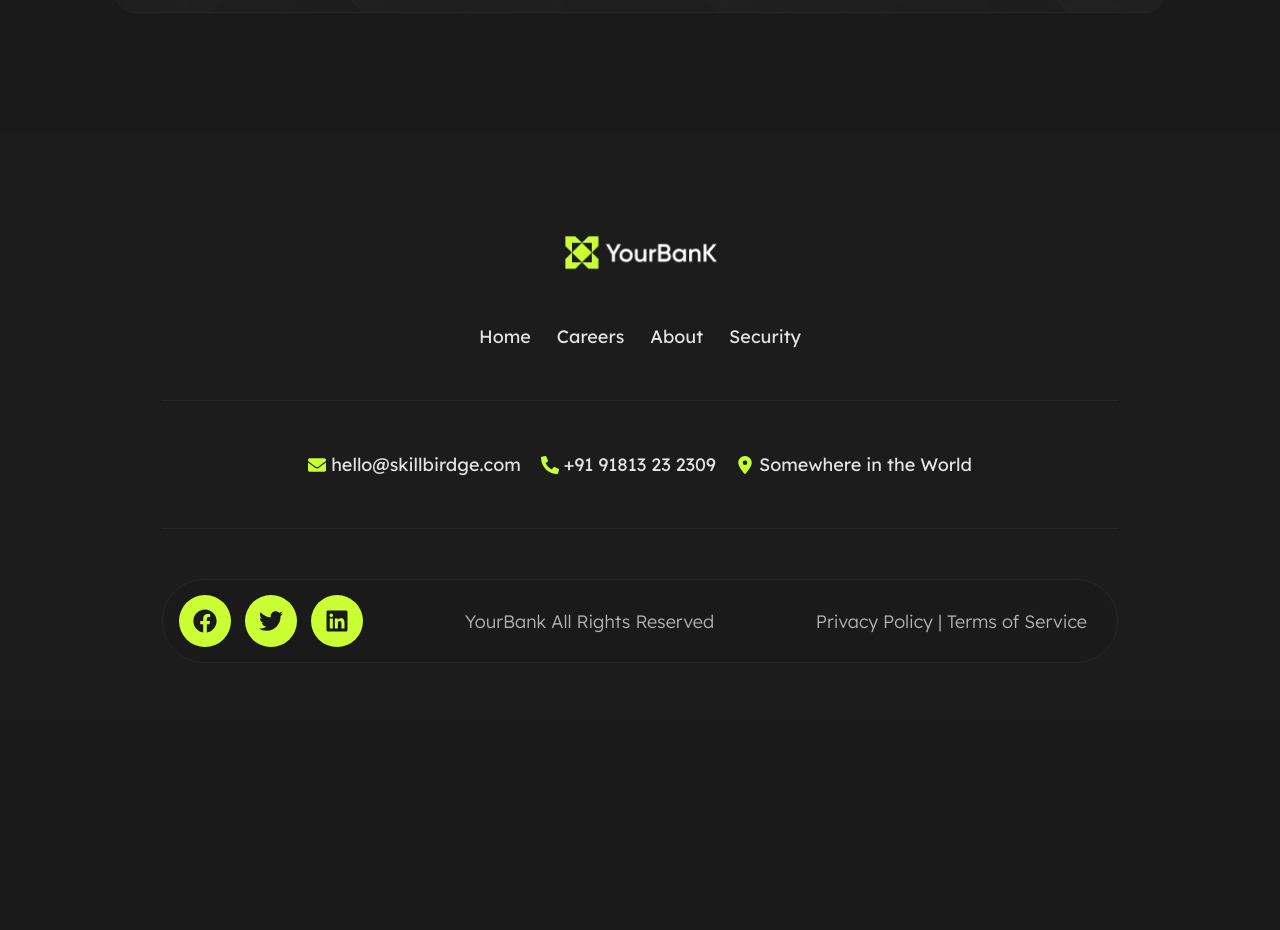
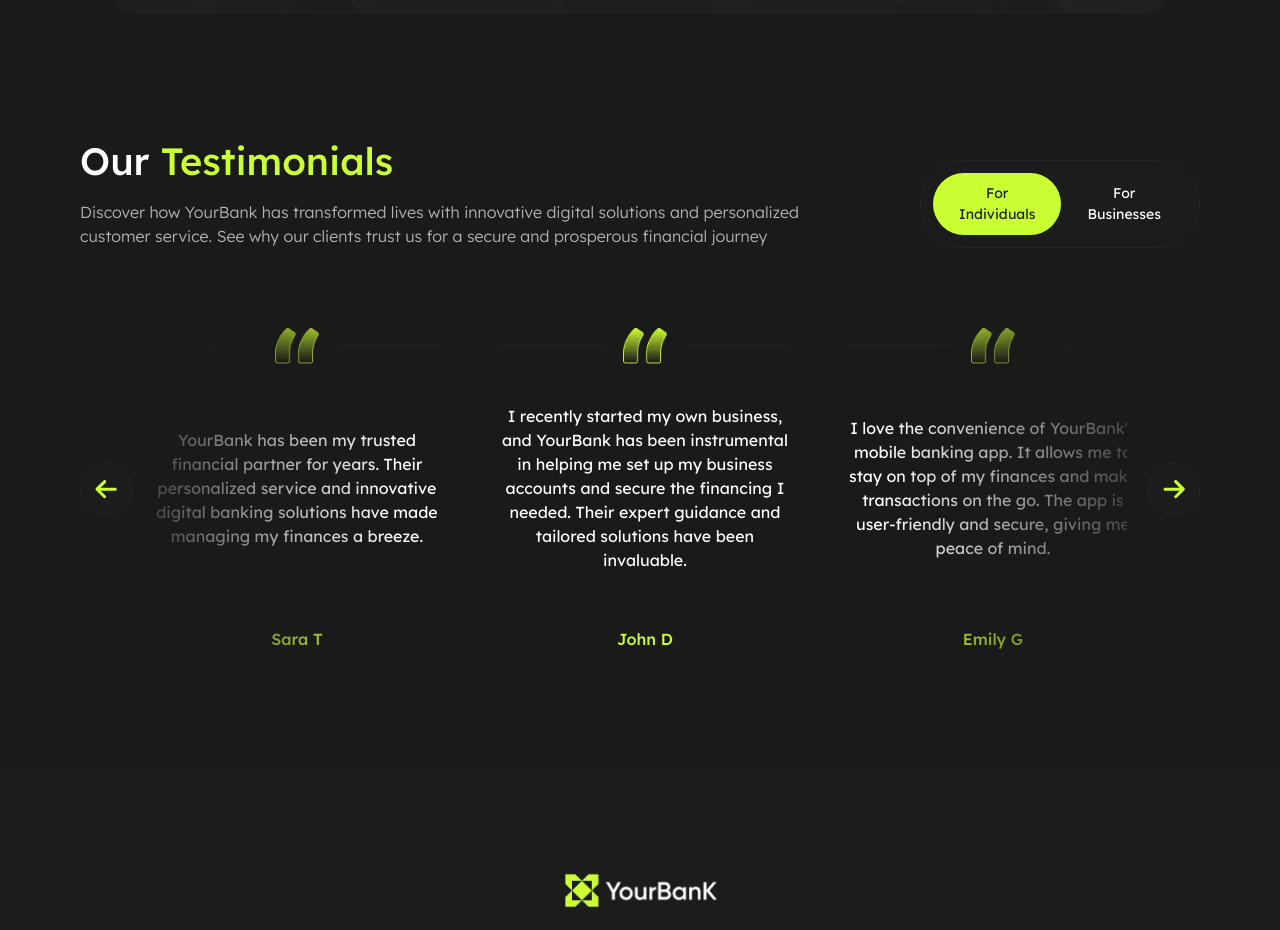
Before and after one commit to shaza-alkheder/YourBanK, a React (Vite) app: page /login in a window 1280 px wide. Shown: the part 860-1790 px from the top of the page. Before the commit the page ends 1573 px from the top, so only its background shows below. Built offline with nearby package versions, Linux system fonts and the light colour scheme; a web font is replaced by a local one.

Commit message:
login section

```diff
--- a/src/pages/Login/Login.jsx
+++ b/src/pages/Login/Login.jsx
@@ -1,10 +1,15 @@
 import LoginSignUpSection from "../../components/Sections/LoginSignUpSection/LoginSignUpSection"
+import Testimonials from "../../components/Sections/Testimonials/Testimonials"
+import Container from "../../components/UI/Container/Container"
 import ContainerLoginAndSignUp from "../../components/UI/ContainerLoginAndSignUp/ContainerLoginAndSignUp"
 import "./Login.css"
 function Login() {
   return (
     <div>
       <ContainerLoginAndSignUp><LoginSignUpSection  login = "true"/></ContainerLoginAndSignUp>
+        <Container>
+          <Testimonials/>
+        </Container>
     </div>
   )
 }
--- a/src/pages/SignUp/SignUp.jsx
+++ b/src/pages/SignUp/SignUp.jsx
@@ -1,4 +1,6 @@
 import LoginSignUpSection from "../../components/Sections/LoginSignUpSection/LoginSignUpSection"
+import Testimonials from "../../components/Sections/Testimonials/Testimonials"
+import Container from "../../components/UI/Container/Container"
 import ContainerLoginAndSignUp from "../../components/UI/ContainerLoginAndSignUp/ContainerLoginAndSignUp"
 
 
@@ -6,6 +8,9 @@
   return (
     <div>
         <ContainerLoginAndSignUp><LoginSignUpSection  signup = "true"/></ContainerLoginAndSignUp>
+         <Container>
+          <Testimonials/>
+        </Container>
     </div>
   )
 }
```
